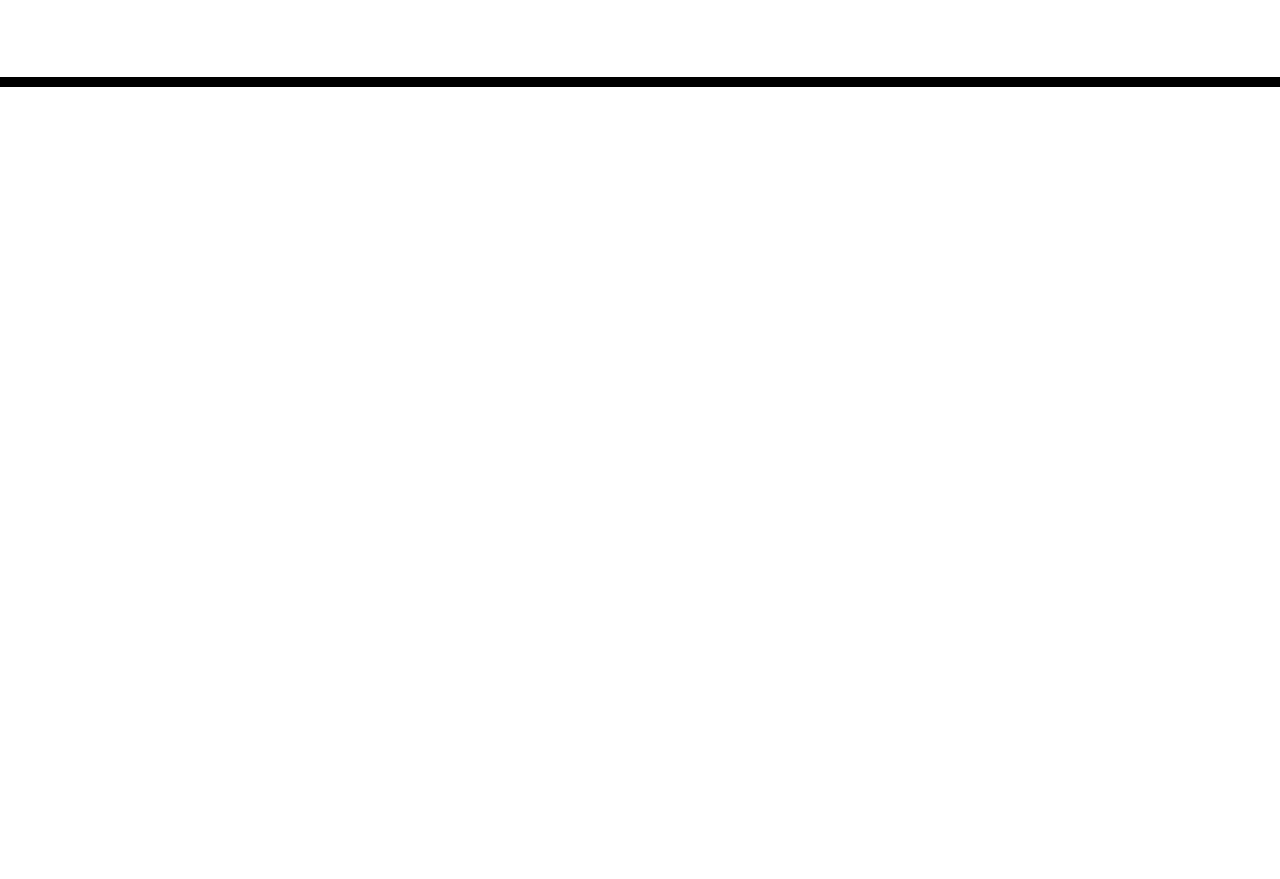
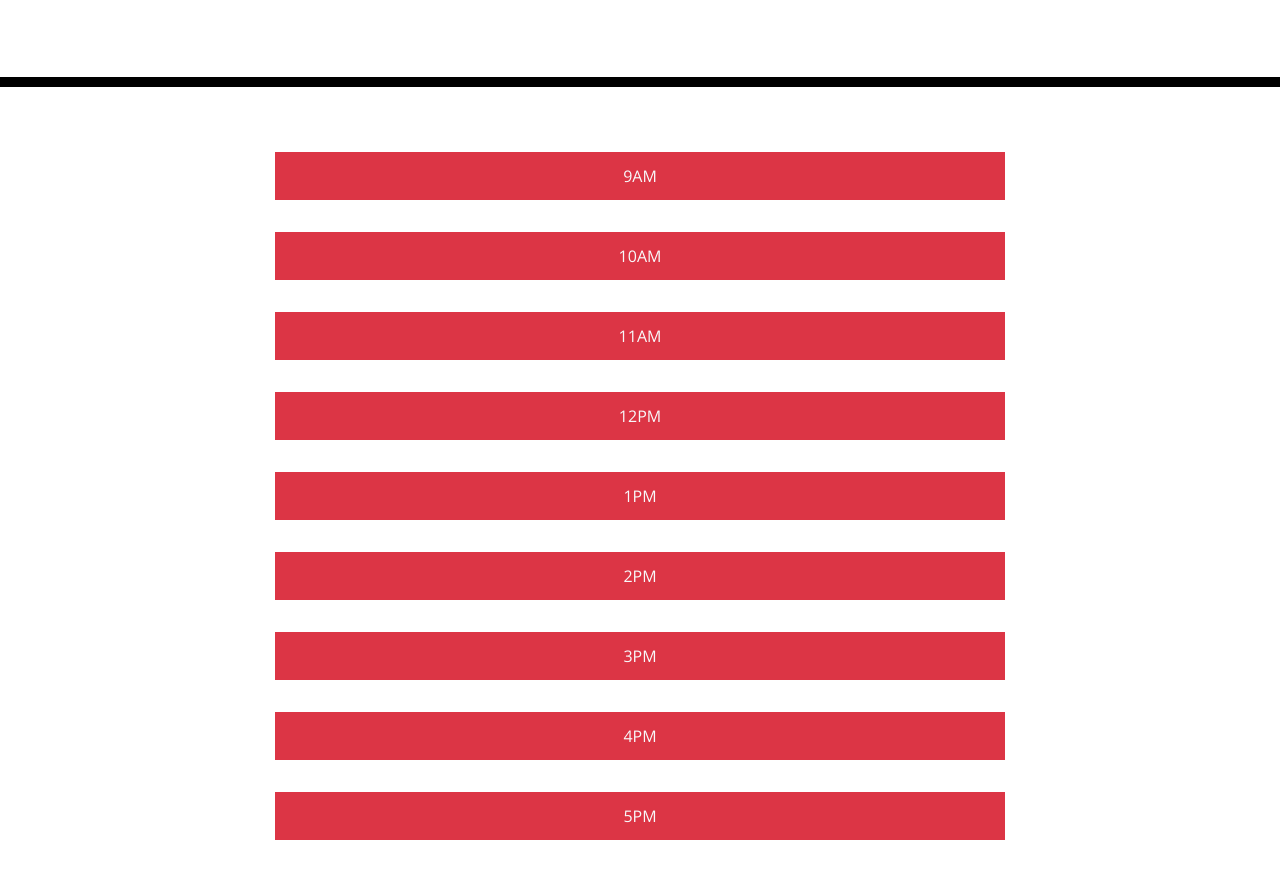
Before and after one commit to Robdom87/Work-Day-Scheduler, a plain HTML site: page Develop/index.html in a window 1280 px wide. Shown: the part 181-1060 px from the top of the page. Before the commit the page ends 800 px from the top, so only its background shows below. Drawn offline with nearby package versions, Linux system fonts and the light colour scheme.

Commit message:
link JS and add initial time blocks

```diff
--- a/Develop/index.html
+++ b/Develop/index.html
@@ -26,13 +26,63 @@
     <header class="jumbotron">
       <h1 class="display-3">Work Day Scheduler</h1>
       <p class="lead">A simple calendar app for scheduling your work day</p>
+      <!-- weekday, month day -->
       <p id="currentDay" class="lead"></p>
     </header>
+
     <div class="container">
       <!-- Timeblocks go here -->
+      <div class="row d-flex justify-content-center">
+        <div class="col-12 col-sm-12 col-md-10 col-lg-8">
+          <p class="bg-danger text-light text-center p-3">9AM</p>
+        </div>
+      </div>
+      <div class="row d-flex justify-content-center">
+        <div class="col-12 col-sm-12 col-md-10 col-lg-8">
+          <p class="bg-danger text-light text-center p-3">10AM</p>
+        </div>
+      </div>
+      <div class="row d-flex justify-content-center">
+        <div class="col-12 col-sm-12 col-md-10 col-lg-8">
+          <p class="bg-danger text-light text-center p-3">11AM</p>
+        </div>
+      </div>
+      <div class="row d-flex justify-content-center">
+        <div class="col-12 col-sm-12 col-md-10 col-lg-8">
+          <p class="bg-danger text-light text-center p-3">12PM</p>
+        </div>
+      </div>
+      <div class="row d-flex justify-content-center">
+        <div class="col-12 col-sm-12 col-md-10 col-lg-8">
+          <p class="bg-danger text-light text-center p-3">1PM</p>
+        </div>
+      </div>
+      <div class="row d-flex justify-content-center">
+        <div class="col-12 col-sm-12 col-md-10 col-lg-8">
+          <p class="bg-danger text-light text-center p-3">2PM</p>
+        </div>
+      </div>
+      <div class="row d-flex justify-content-center">
+        <div class="col-12 col-sm-12 col-md-10 col-lg-8">
+          <p class="bg-danger text-light text-center p-3">3PM</p>
+        </div>
+      </div>
+      <div class="row d-flex justify-content-center">
+        <div class="col-12 col-sm-12 col-md-10 col-lg-8">
+          <p class="bg-danger text-light text-center p-3">4PM</p>
+        </div>
+      </div>
+      <div class="row d-flex justify-content-center">
+        <div class="col-12 col-sm-12 col-md-10 col-lg-8">
+          <p class="bg-danger text-light text-center p-3">5PM</p>
+        </div>
+      </div>
     </div>
 
     <script src="https://code.jquery.com/jquery-3.4.1.min.js"></script>
     <script src="https://cdnjs.cloudflare.com/ajax/libs/moment.js/2.24.0/moment.min.js"></script>
+    <!-- replacement of moment.js -->
+    <script src="https://unpkg.com/dayjs@1.8.21/dayjs.min.js"></script>
+    <script src="./script.js"></script>
   </body>
 </html>
```
Also changed, not shown: Develop/script.js (added).
